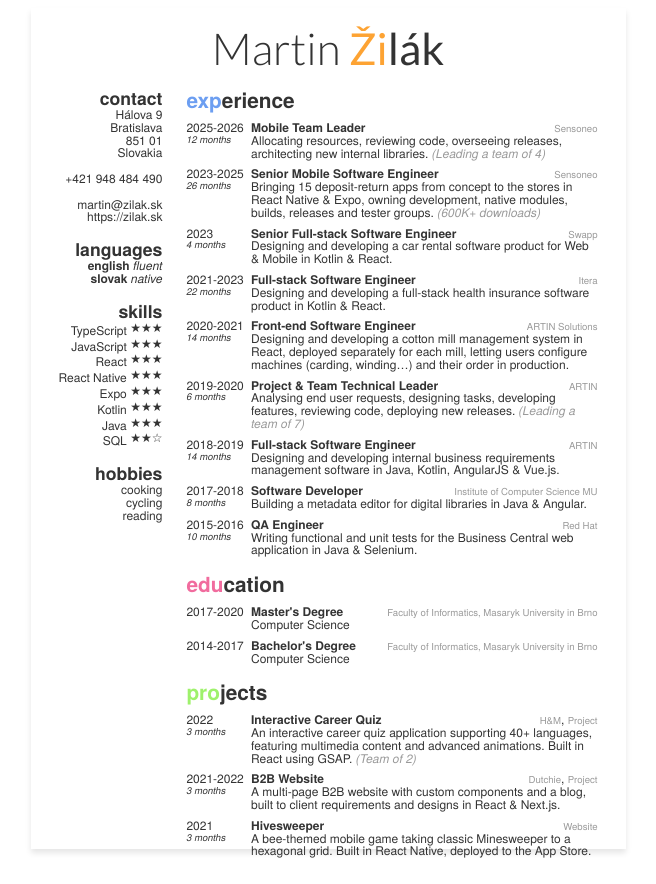
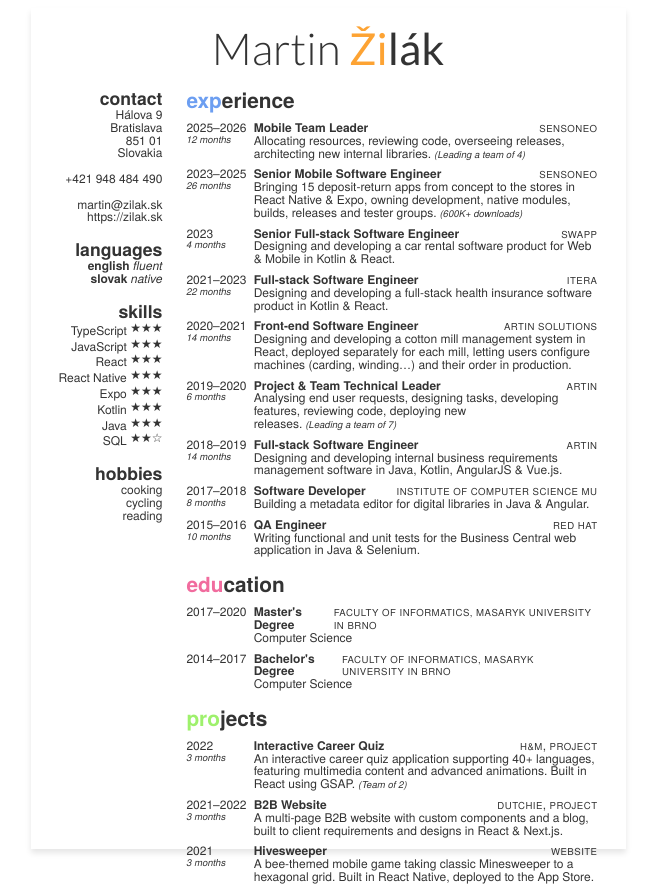
Before and after one commit to martinzilak/resume-react, a React (Vite) app: page / in a window 1280 px wide. Shown: the whole page, without its empty margins (312-968 px from the left). Before the commit the page ends 858 px from the top, so only its background shows below. Built offline with nearby package versions, Linux system fonts and the light colour scheme.

Commit message:
Restyle entry links, notes and dates.

```diff
--- a/src/components/BodyItem.tsx
+++ b/src/components/BodyItem.tsx
@@ -1,5 +1,6 @@
 import { FC } from 'react';
 import styled from 'styled-components';
+import { LinkLabel } from './LinkLabel.tsx';
 
 type Link = {
   title: string;
@@ -11,7 +12,7 @@ type BodyItemProps = {
   endYear?: string;
   duration?: string;
   title: string;
-  description: string;
+  description?: string;
   descriptionAddendum?: string;
   links?: Link | Link[];
 };
@@ -22,7 +23,7 @@ const Wrapper = styled.div`
   flex-direction: row;
   justify-content: flex-start;
   align-items: flex-start;
-  gap: 0.1rem;
+  gap: 0.3rem;
   ${({ theme }) => theme.typography({ size: 'small' })};
 `;
 
@@ -59,16 +60,13 @@ const TitleComponent = styled.span`
   ${({ theme }) => theme.typography({ weight: 'bold' })};
 `;
 
-const LinkComponent = styled.a`
-  ${({ theme }) => theme.typography({ size: 'xsmall', color: 'lightGray' })};
-`;
-
 const DescriptionComponent = styled.span`
   text-align: start;
 `;
 
 const DescriptionAddendumComponent = styled.span`
-  ${({ theme }) => theme.typography({ style: 'italic', color: 'lightGray' })};
+  ${({ theme }) => theme.typography({ size: 'xsmall', style: 'italic' })};
+  white-space: nowrap;
 `;
 
 export const BodyItem: FC<BodyItemProps> = ({
@@ -82,7 +80,7 @@ export const BodyItem: FC<BodyItemProps> = ({
 }) => (
   <Wrapper>
     <DurationColumn>
-      <span>{`${startYear}${endYear ? `-${endYear}` : ''}`}</span>
+      <span>{`${startYear}${endYear ? `–${endYear}` : ''}`}</span>
       {duration && <DurationComponent>{duration}</DurationComponent>}
     </DurationColumn>
 
@@ -95,7 +93,7 @@ export const BodyItem: FC<BodyItemProps> = ({
             (Array.isArray(links) ? links : [links]).map(
               (link, index, allLinks) => (
                 <>
-                  <LinkComponent href={link.url}>{link.title}</LinkComponent>
+                  <LinkLabel href={link.url}>{link.title}</LinkLabel>
                   {index < allLinks.length - 1 && <span>{', '}</span>}
                 </>
               )
@@ -103,6 +101,7 @@ export const BodyItem: FC<BodyItemProps> = ({
         </span>
       </TitleRow>
 
+      {description && (
         <DescriptionComponent>
           {description}
 
@@ -113,6 +112,7 @@ export const BodyItem: FC<BodyItemProps> = ({
             </>
           )}
         </DescriptionComponent>
+      )}
     </DescriptionColumn>
   </Wrapper>
 );
--- /dev/null
+++ b/src/components/LinkLabel.tsx
@@ -0,0 +1,7 @@
+import styled from 'styled-components';
+
+export const LinkLabel = styled.a`
+  ${({ theme }) => theme.typography({ size: 'xsmall' })};
+  text-transform: uppercase;
+  letter-spacing: 0.05em;
+`;
```
Lines whose indentation alone changed are shown as unchanged.
